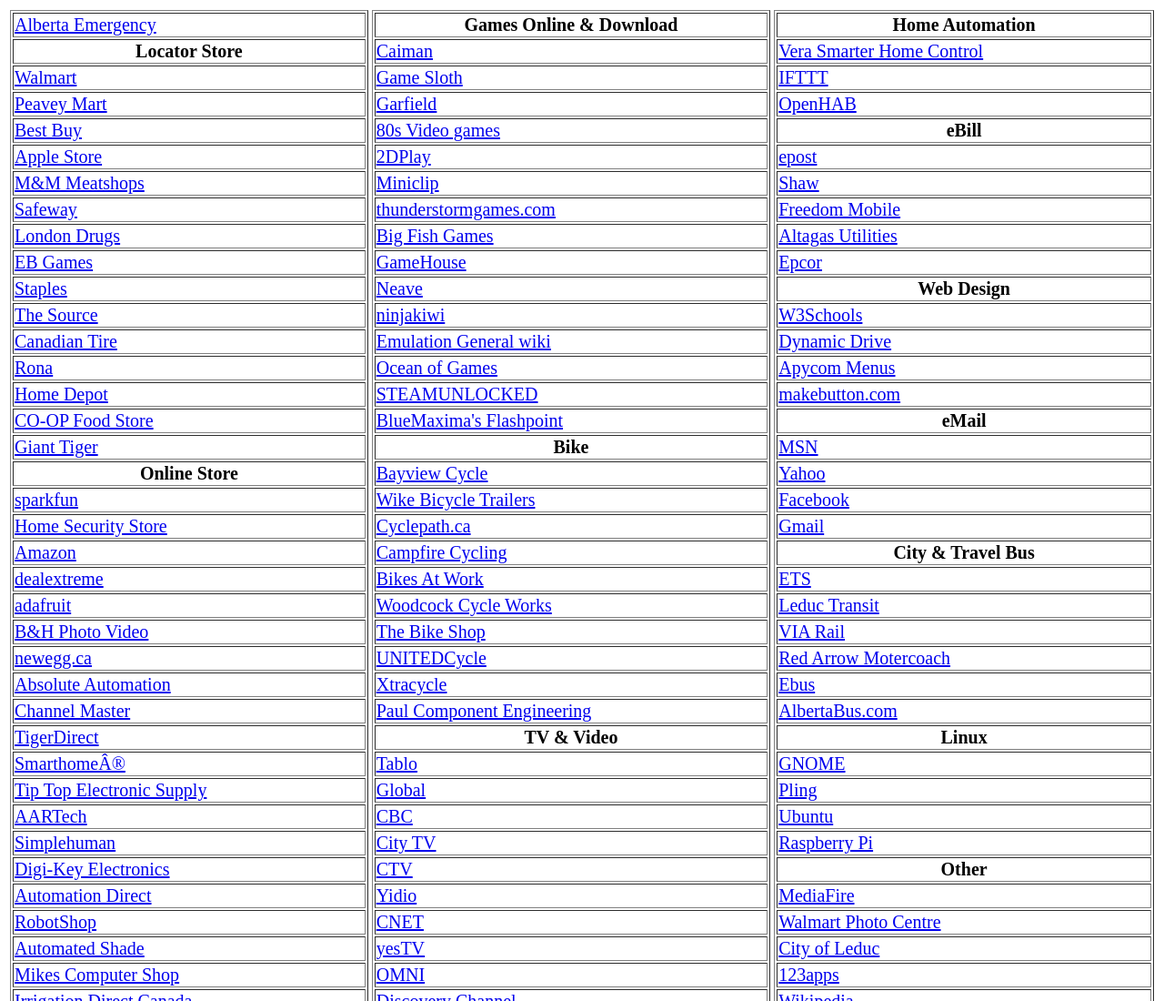
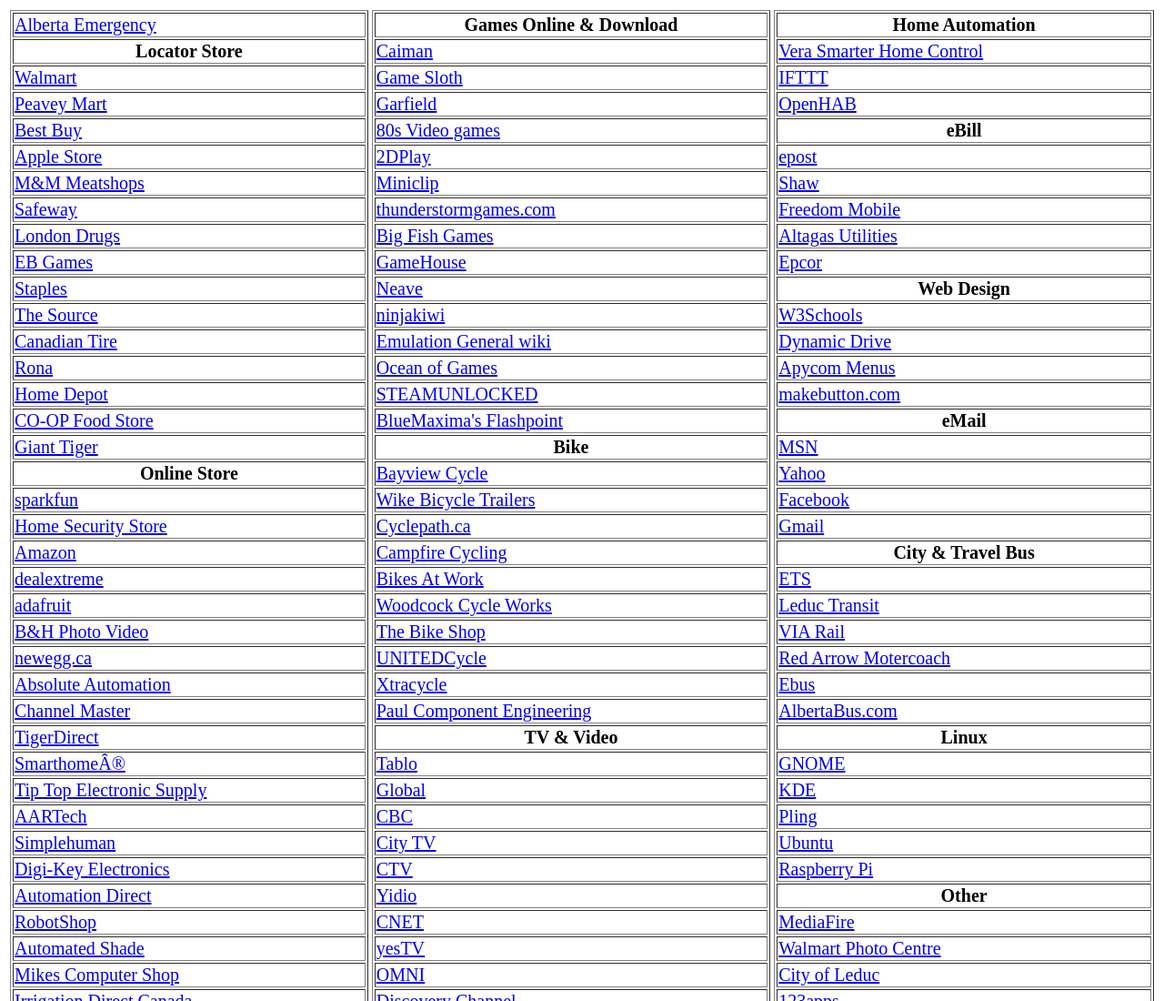
Before and after one commit to mclassen2/mclassenweb, a plain HTML site: page index.html in a window 1280 px wide. Shown: the top 1100 px of the page at 91% size. Drawn offline with Linux system fonts and the light colour scheme.

Commit message:
add link KDE

```diff
--- a/index.html
+++ b/index.html
@@ -154,6 +154,7 @@
                 <tr><td><a href="http://www.albertabus.com/">AlbertaBus.com</a></td></tr>
                 <tr><th>Linux</th></tr>
                 <tr><td><a href="http://www.gnome.org/">GNOME</a></td></tr>
+		<tr><td><a href="https://kde.org/">KDE</a></td></tr>
                 <tr><td><a href="https://www.pling.com/">Pling</a></td></tr>
                 <tr><td><a href="http://www.ubuntu.com/">Ubuntu</a></td></tr>
                 <tr><td><a href="https://www.raspberrypi.org/">Raspberry Pi</a></td></tr>
```
